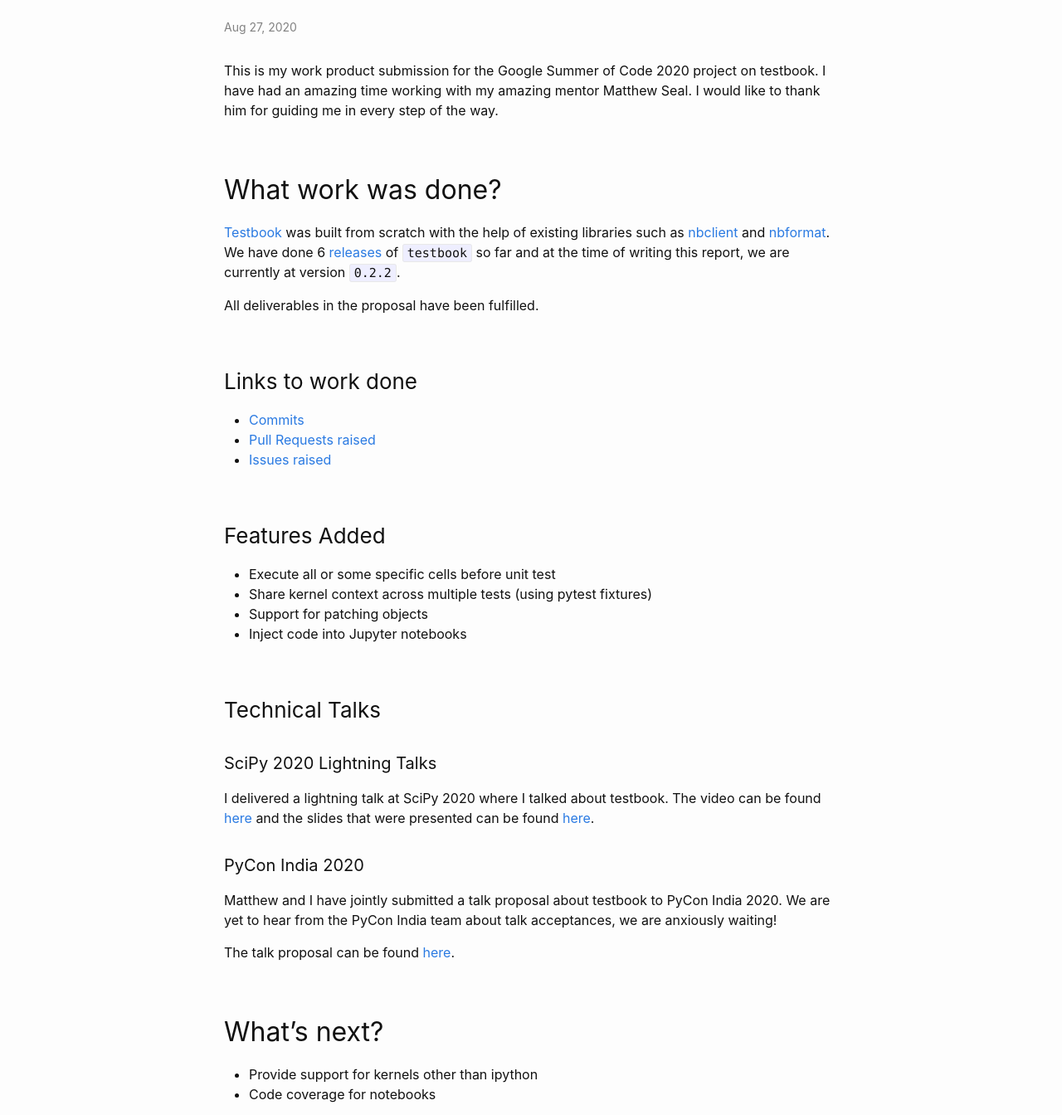
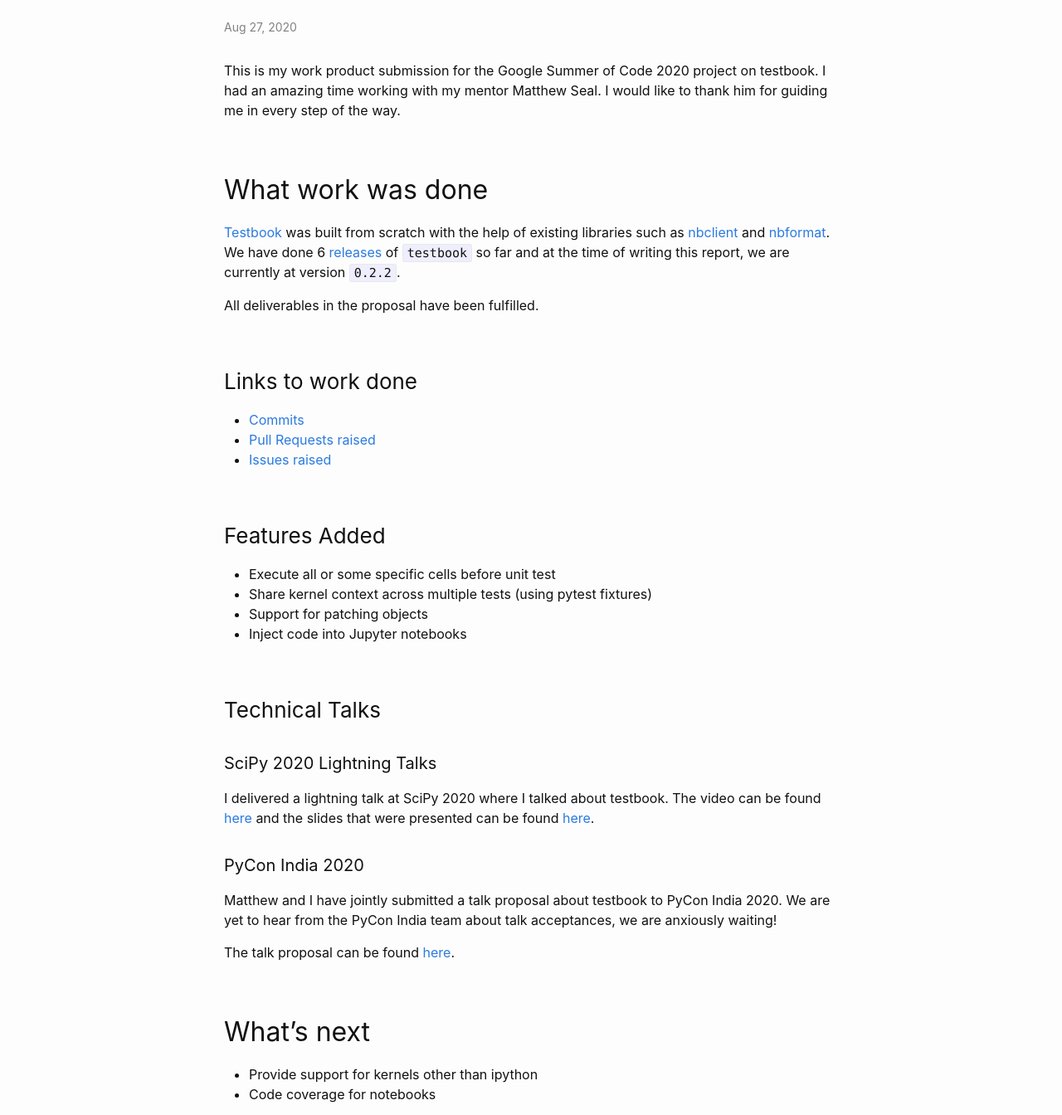
Before and after one commit to rohitsanj/rohitsanj.github.io, a Jekyll site: the page built from _gsoc/final.md, in a window 1280 px wide. Shown: the part 182-1526 px from the top of the page at 83% size. Built offline with Jekyll 4.4.1, drawn with Linux system fonts in a browser that asks for light colours; comment, search, counter and statistics services are not loaded.

Commit message:
refactor

```diff
--- a/_gsoc/final.md
+++ b/_gsoc/final.md
@@ -4,9 +4,9 @@
 permalink: /gsoc/final-report
 ---
 
-This is my work product submission for the Google Summer of Code 2020 project on testbook. I have had an amazing time working with my amazing mentor Matthew Seal. I would like to thank him for guiding me in every step of the way.
+This is my work product submission for the Google Summer of Code 2020 project on testbook. I had an amazing time working with my mentor Matthew Seal. I would like to thank him for guiding me in every step of the way.
 
-## What work was done?
+## What work was done
 
 [Testbook][testbook] was built from scratch with the help of existing libraries such as [nbclient][nbclient] and [nbformat][nbformat]. We have done 6 [releases][releases] of `testbook` so far and at the time of writing this report, we are currently at version `0.2.2`.
 
@@ -37,7 +37,7 @@
 
 The talk proposal can be found [here](https://in.pycon.org/cfp/2020/proposals/unit-testing-jupyter-notebooks-testbook~epYwV/).
 
-## What's next?
+## What's next
 
 - Provide support for kernels other than ipython
 - Code coverage for notebooks
```
